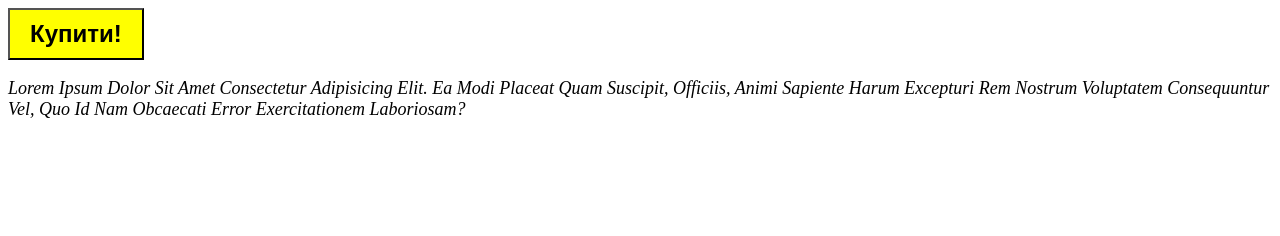
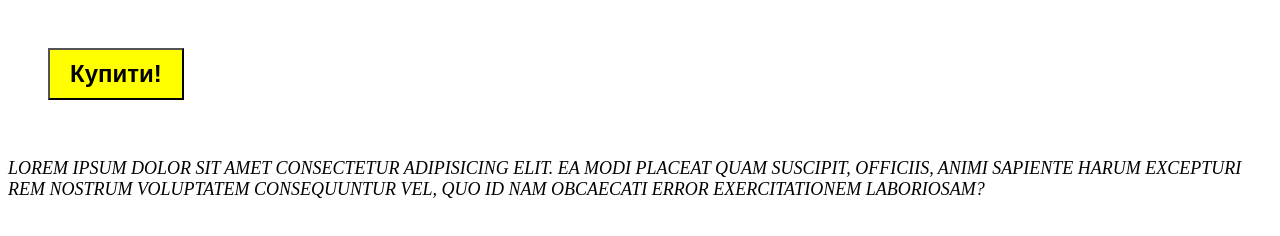
Before and after one commit to ynpodkolzin/Home-work-10, a plain HTML site: page index.html in a window 1280 px wide. Drawn offline with Linux system fonts and the light colour scheme.

Commit message:
Add files via upload

```diff
--- a/style.css
+++ b/style.css
@@ -3,6 +3,7 @@
    font-weight:700 ;
    background-color:yellow;
    padding:10px 20px 10px 20px ;
+   margin:40px ;
 }
 .btn:hover{
    background-color: orange;
@@ -12,6 +13,6 @@
 }
 .text{
     font-size:18px ;
-    text-transform: capitalize;
+    text-transform: uppercase;
     font-style: italic;
 }
```
